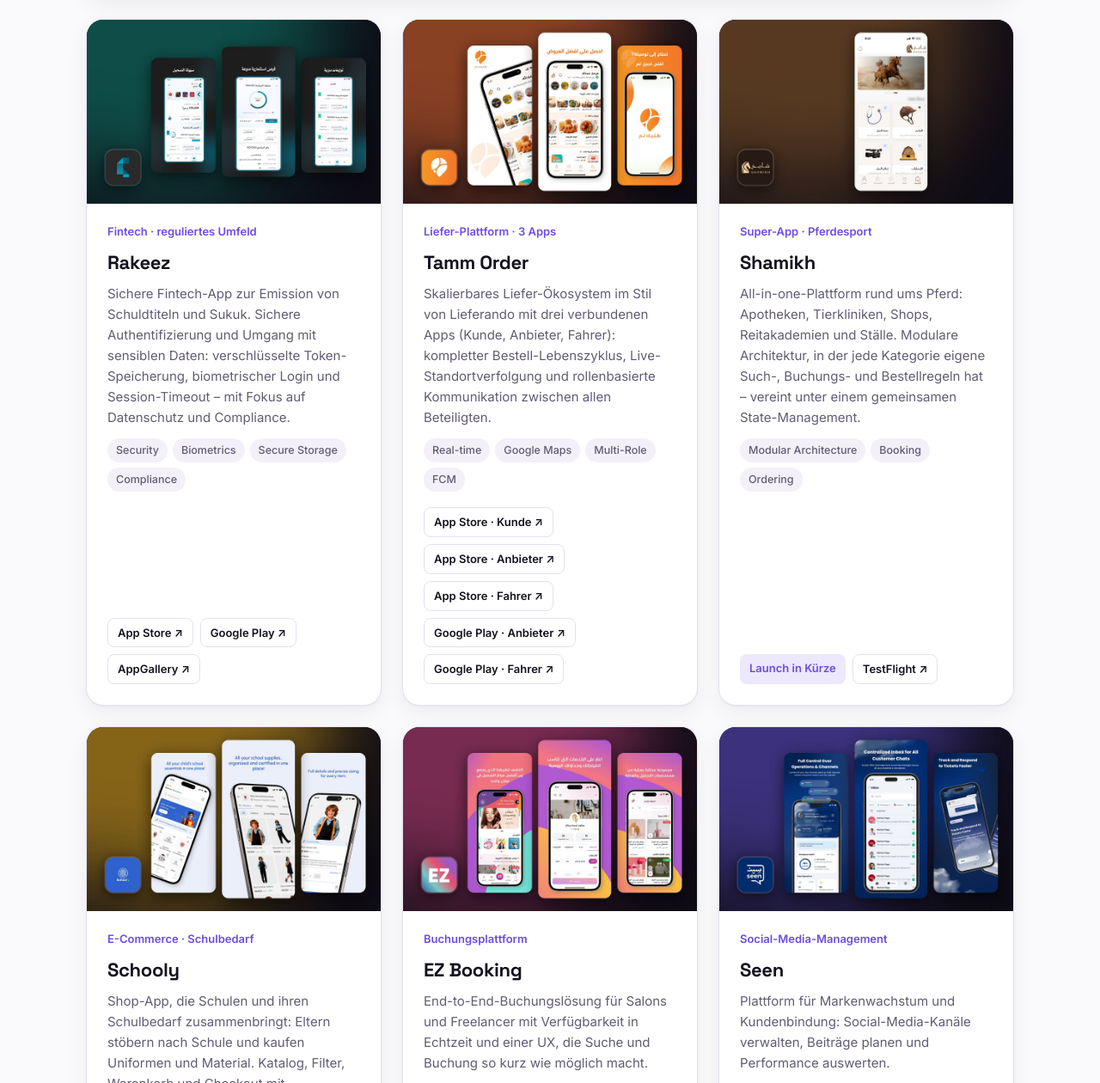
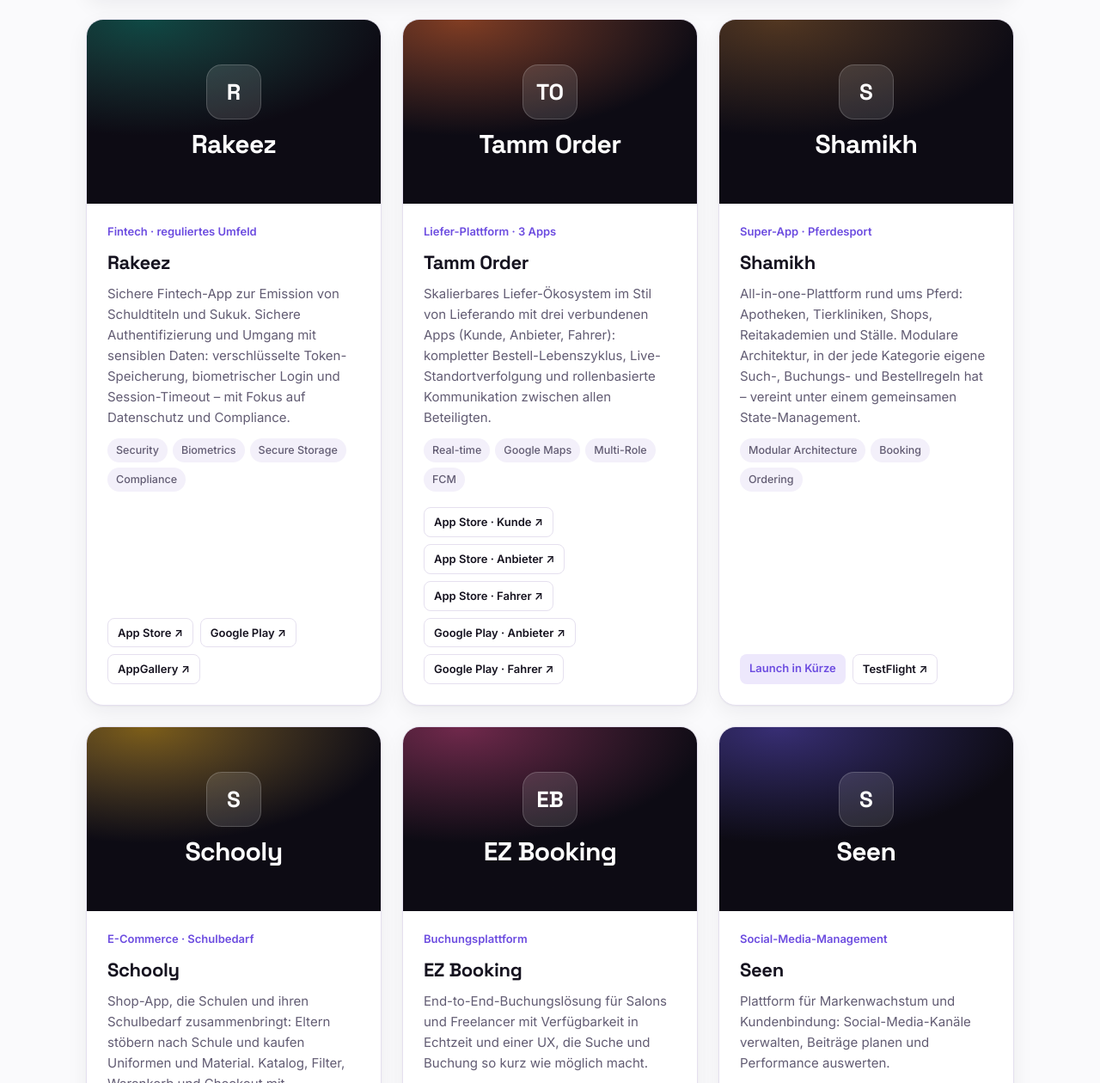
Before and after one commit to YoussefAbdelmonem/YoussefAbdelmonem.github.io, a plain HTML site: page index.html in a window 1280 px wide. Shown: the part 1826-3086 px from the top of the page at 86% size. Drawn offline with Linux system fonts and the light colour scheme.

Commit message:
Use name placeholders for apps without videos; fix LinkedIn link
- Apps without a showcase video show a placeholder with the project
  name (no "coming soon" label); cover images removed
- LinkedIn buttons point to linkedin.com/in/youssefabdelmonem

Co-Authored-By: Claude Opus 5.5 <noreply@anthropic.com>

```diff
--- a/index.html
+++ b/index.html
@@ -104,13 +104,11 @@
     .media { position: relative; background: #0D0B14; display: grid; place-items: center; }
     .media video { display: block; width: 100%; height: 100%; max-height: 78vh; object-fit: contain; }
     .media.vertical video { max-height: 640px; width: auto; }
-    .media.has-cover { display: block; }
-    .media img.cover { display: block; width: 100%; height: auto; aspect-ratio: 16 / 10; object-fit: cover; }
     .placeholder { aspect-ratio: 16 / 10; width: 100%; display: grid; place-items: center; text-align: center; color: #CFC8E6;
       background: radial-gradient(120% 90% at 20% 0%, color-mix(in srgb, var(--hue, #6C4CE0) 55%, #0D0B14) 0%, #0D0B14 70%); }
     .placeholder .mono { width: 64px; height: 64px; border-radius: 18px; display: grid; place-items: center; margin: 0 auto 12px;
       font: 700 26px "Space Grotesk", sans-serif; color: #fff; background: rgba(255,255,255,.12); border: 1px solid rgba(255,255,255,.18); }
-    .placeholder small { display: inline-flex; align-items: center; gap: 6px; font-size: 12.5px; font-weight: 600; letter-spacing: .04em; padding: 5px 11px; border-radius: 999px; background: rgba(255,255,255,.08); }
+    .placeholder .pname { font: 700 clamp(24px, 2.6vw, 30px)/1.15 "Space Grotesk", sans-serif; letter-spacing: -.02em; color: #fff; margin: 0; padding: 0 16px; }
     .body { padding: 22px 24px 24px; display: flex; flex-direction: column; gap: 12px; flex: 1; }
     .kind { font-size: 13px; font-weight: 600; color: var(--accent); margin: 0; }
     h3 { font: 700 22px/1.2 "Space Grotesk", sans-serif; letter-spacing: -.015em; margin: 0; }
@@ -227,7 +225,7 @@
           <a class="btn primary" href="mailto:youssefabdelmonem2000@gmail.com"><svg><use href="#i-mail"/></svg><span data-i18n="cta.mail">Kontakt aufnehmen</span></a>
           <a class="btn" href="assets/Youssef_Ramadan_CV.pdf" target="_blank" rel="noopener"><svg><use href="#i-doc"/></svg><span data-i18n="cta.cv">Lebenslauf (PDF)</span></a>
           <a class="btn" href="https://github.com/YoussefAbdelmonem" target="_blank" rel="noopener" aria-label="GitHub"><svg><use href="#i-gh"/></svg>GitHub</a>
-          <a class="btn" href="https://linkedin.com/in/youssef-abdelmonem-56a3bb1a2" target="_blank" rel="noopener" aria-label="LinkedIn"><svg><use href="#i-in"/></svg>LinkedIn</a>
+          <a class="btn" href="https://www.linkedin.com/in/youssefabdelmonem/" target="_blank" rel="noopener" aria-label="LinkedIn"><svg><use href="#i-in"/></svg>LinkedIn</a>
         </div>
       </div>
       <div class="portrait"><img src="assets/youssef.jpg" alt="Porträt von Youssef Ramadan" width="600" height="600" /></div>
@@ -322,7 +320,7 @@
         <div class="actions">
           <a class="btn primary" href="mailto:youssefabdelmonem2000@gmail.com"><svg><use href="#i-mail"/></svg>youssefabdelmonem2000@gmail.com</a>
           <a class="btn" href="assets/Youssef_Ramadan_CV.pdf" target="_blank" rel="noopener"><svg><use href="#i-doc"/></svg><span data-i18n="cta.cv">Lebenslauf (PDF)</span></a>
-          <a class="btn" href="https://linkedin.com/in/youssef-abdelmonem-56a3bb1a2" target="_blank" rel="noopener"><svg><use href="#i-in"/></svg>LinkedIn</a>
+          <a class="btn" href="https://www.linkedin.com/in/youssefabdelmonem/" target="_blank" rel="noopener"><svg><use href="#i-in"/></svg>LinkedIn</a>
         </div>
       </div>
     </section>
@@ -346,7 +344,7 @@
      `lang` (optional) picks the version shown first for that language.
      `vertical: true` on an app keeps tall 9:16 recordings tidy.
      Set `featured: true` to show an app as the large card on top.
-     Apps without videos show `cover` (a 1600×1000 JPG in covers/).
+     Apps without videos show a placeholder with the project name.
      ================================================================ */
     const APPS = [
       {
@@ -383,7 +381,6 @@
       },
       {
         name: "Rakeez", hue: "#0F7B6C",
-        cover: "covers/rakeez.jpg",
         kind: { de: "Fintech · reguliertes Umfeld", en: "Fintech · regulated environment" },
         desc: {
           de: "Sichere Fintech-App zur Emission von Schuldtiteln und Sukuk. Sichere Authentifizierung und Umgang mit sensiblen Daten: verschlüsselte Token-Speicherung, biometrischer Login und Session-Timeout – mit Fokus auf Datenschutz und Compliance.",
@@ -399,7 +396,6 @@
       },
       {
         name: "Tamm Order", hue: "#E0662E",
-        cover: "covers/tamm-order.jpg",
         kind: { de: "Liefer-Plattform · 3 Apps", en: "Delivery platform · 3 apps" },
         desc: {
           de: "Skalierbares Liefer-Ökosystem im Stil von Lieferando mit drei verbundenen Apps (Kunde, Anbieter, Fahrer): kompletter Bestell-Lebenszyklus, Live-Standortverfolgung und rollenbasierte Kommunikation zwischen allen Beteiligten.",
@@ -417,7 +413,6 @@
       },
       {
         name: "Shamikh", hue: "#8A5A2B",
-        cover: "covers/shamikh.jpg",
         kind: { de: "Super-App · Pferdesport", en: "Super app · Equestrian" },
         desc: {
           de: "All-in-one-Plattform rund ums Pferd: Apotheken, Tierkliniken, Shops, Reitakademien und Ställe. Modulare Architektur, in der jede Kategorie eigene Such-, Buchungs- und Bestellregeln hat – vereint unter einem gemeinsamen State-Management.",
@@ -430,7 +425,6 @@
       },
       {
         name: "Schooly", hue: "#D9A21B",
-        cover: "covers/schooly.jpg",
         kind: { de: "E-Commerce · Schulbedarf", en: "E-commerce · School supplies" },
         desc: {
           de: "Shop-App, die Schulen und ihren Schulbedarf zusammenbringt: Eltern stöbern nach Schule und kaufen Uniformen und Material. Katalog, Filter, Warenkorb und Checkout mit zweisprachiger UI (Arabisch/Englisch, RTL).",
@@ -445,7 +439,6 @@
       },
       {
         name: "EZ Booking", hue: "#C2417A",
-        cover: "covers/ez-booking.jpg",
         kind: { de: "Buchungsplattform", en: "Booking platform" },
         desc: {
           de: "End-to-End-Buchungslösung für Salons und Freelancer mit Verfügbarkeit in Echtzeit und einer UX, die Suche und Buchung so kurz wie möglich macht.",
@@ -460,7 +453,6 @@
       },
       {
         name: "Seen", hue: "#5B4BC4",
-        cover: "covers/seen.jpg",
         kind: { de: "Social-Media-Management", en: "Social media management" },
         desc: {
           de: "Plattform für Markenwachstum und Kundenbindung: Social-Media-Kanäle verwalten, Beiträge planen und Performance auswerten.",
@@ -498,7 +490,6 @@
           "Arbeit im Scrum-Team mit Produktmanagement, QA und Scrum Master – Features von der Sprint-Planung über die QA-Abnahme bis zum Release.",
           "App-Features umgesetzt und REST-APIs sowie Drittanbieter-Services integriert, um Funktionsumfang und Nutzererlebnis zu verbessern.",
         ],
-        "cover.alt": "App-Icon und Screenshots",
         "video.label": "Video-Version",
       },
       en: {
@@ -536,7 +527,6 @@
         "contact.text": "I'm available immediately and happy to talk about Flutter roles in Germany – on-site in NRW, hybrid or remote.",
         "privacy.t": "Privacy",
         "privacy.d": "This website sets no cookies, uses no tracking and loads no third-party content; fonts and videos are served locally. It is hosted on GitHub Pages (GitHub Inc.), which processes technically necessary data such as IP addresses in server logs.",
-        "cover.alt": "app icon and screenshots",
         "video.label": "Video version",
       },
     };
@@ -552,10 +542,8 @@
     function mediaFor(app) {
       const wrap = document.createElement("div");
       if (!app.videos || !app.videos.length) {
-        wrap.className = app.cover ? "media has-cover" : "media";
-        wrap.innerHTML = app.cover
-          ? `<img class="cover" src="${esc(app.cover)}" alt="${esc(app.name)} – ${esc(I18N[lang]["cover.alt"])}" width="1600" height="1000" loading="lazy" decoding="async" />`
-          : `<div class="placeholder" style="--hue:${app.hue || "#6C4CE0"}"><div class="mono">${esc(initials(app.name))}</div></div>`;
+        wrap.className = "media";
+        wrap.innerHTML = `<div class="placeholder" style="--hue:${app.hue || "#6C4CE0"}" aria-hidden="true"><div><div class="mono">${esc(initials(app.name))}</div><p class="pname">${esc(app.name)}</p></div></div>`;
         return { el: wrap, tabs: null };
       }
       wrap.className = "media";
```
Also changed, not shown: covers/ez-booking.jpg (deleted), covers/rakeez.jpg (deleted), covers/schooly.jpg (deleted), covers/seen.jpg (deleted), covers/shamikh.jpg (deleted), covers/tamm-order.jpg (deleted).
